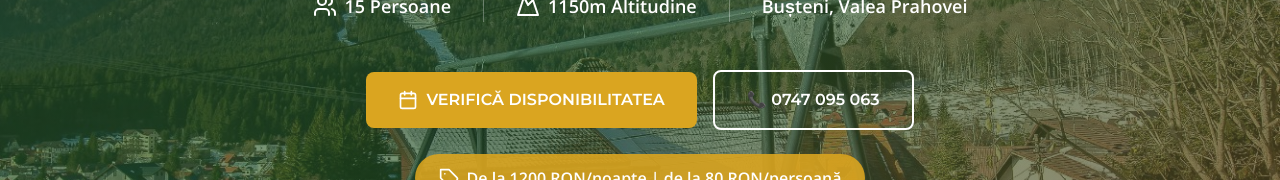
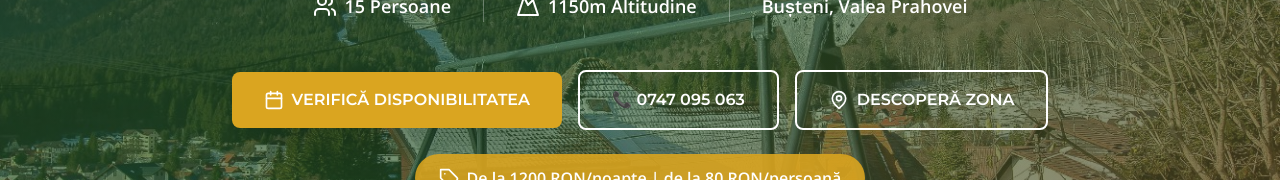
Before and after one commit to savinalexandros1-rgb/vila-alexandros, a React (Vite) app in the folder 17/: page / in a window 1280 px wide. Shown: the part 360-540 px from the top of the page. Built offline with nearby package versions, Linux system fonts and the light colour scheme; no server answers.

Commit message:
Update Hero.jsx

```diff
--- a/17/src/components/Hero.jsx
+++ b/17/src/components/Hero.jsx
@@ -1,5 +1,5 @@
 import React from 'react';
-import { ChevronDown, Mountain, Users, Tag, Calendar } from 'lucide-react';
+import { ChevronDown, Mountain, Users, Tag, Calendar, MapPin } from 'lucide-react';
 
 const Hero = () => {
   return (
@@ -25,6 +25,10 @@ const Hero = () => {
             VERIFICĂ DISPONIBILITATEA
           </a>
           <a href="tel:0747095063" className="btn-outline border-white text-white hover:bg-white hover:text-forest">📞 0747 095 063</a>
+          <a href="#blog" className="btn-outline border-white text-white hover:bg-white hover:text-forest flex items-center gap-2">
+            <MapPin className="w-5 h-5" />
+            DESCOPERĂ ZONA
+          </a>
         </div>
         <div className="inline-flex items-center space-x-2 bg-gold/90 text-white px-6 py-3 rounded-full mb-3 animate-fadeInUp opacity-0 stagger-5">
           <Tag className="w-5 h-5" />
```
